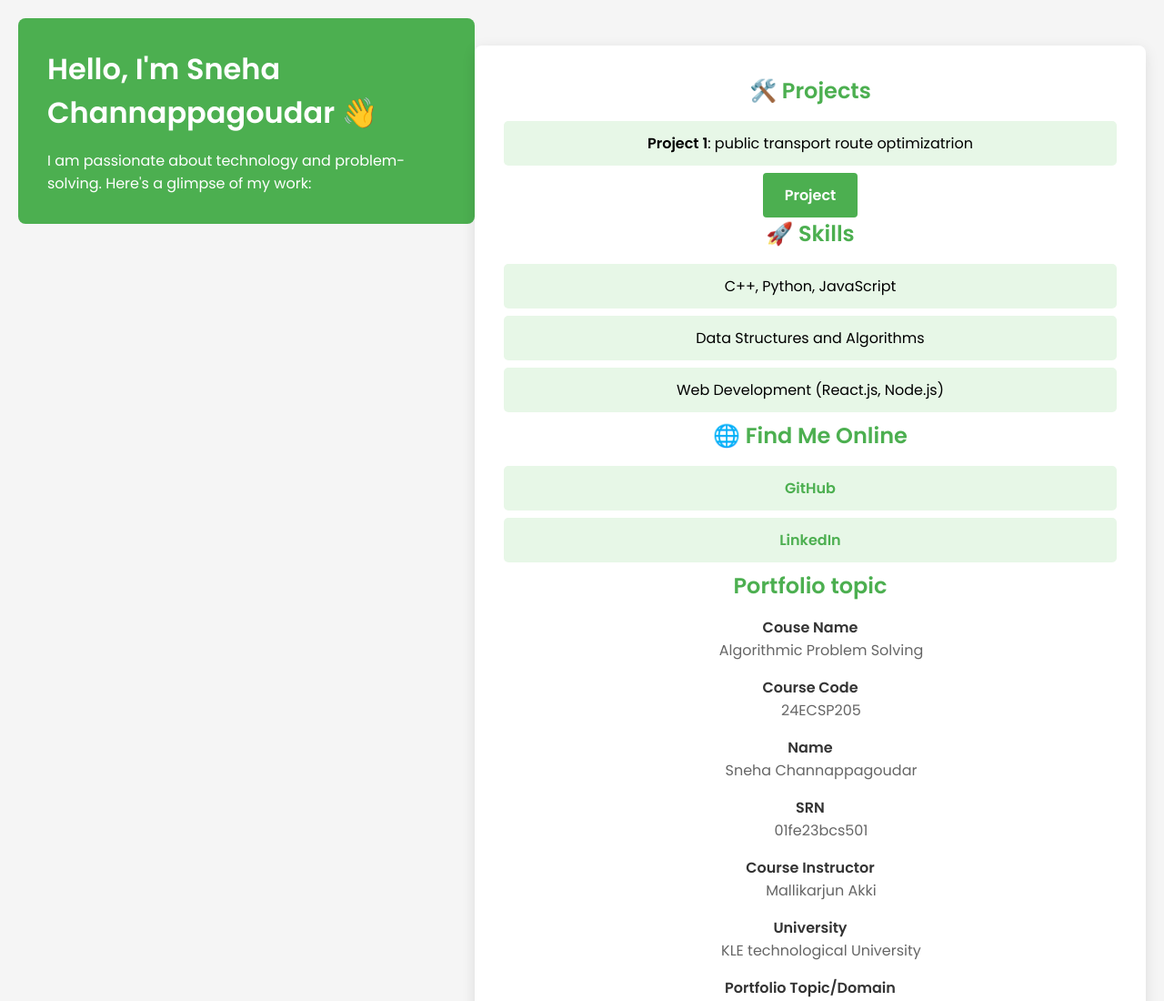
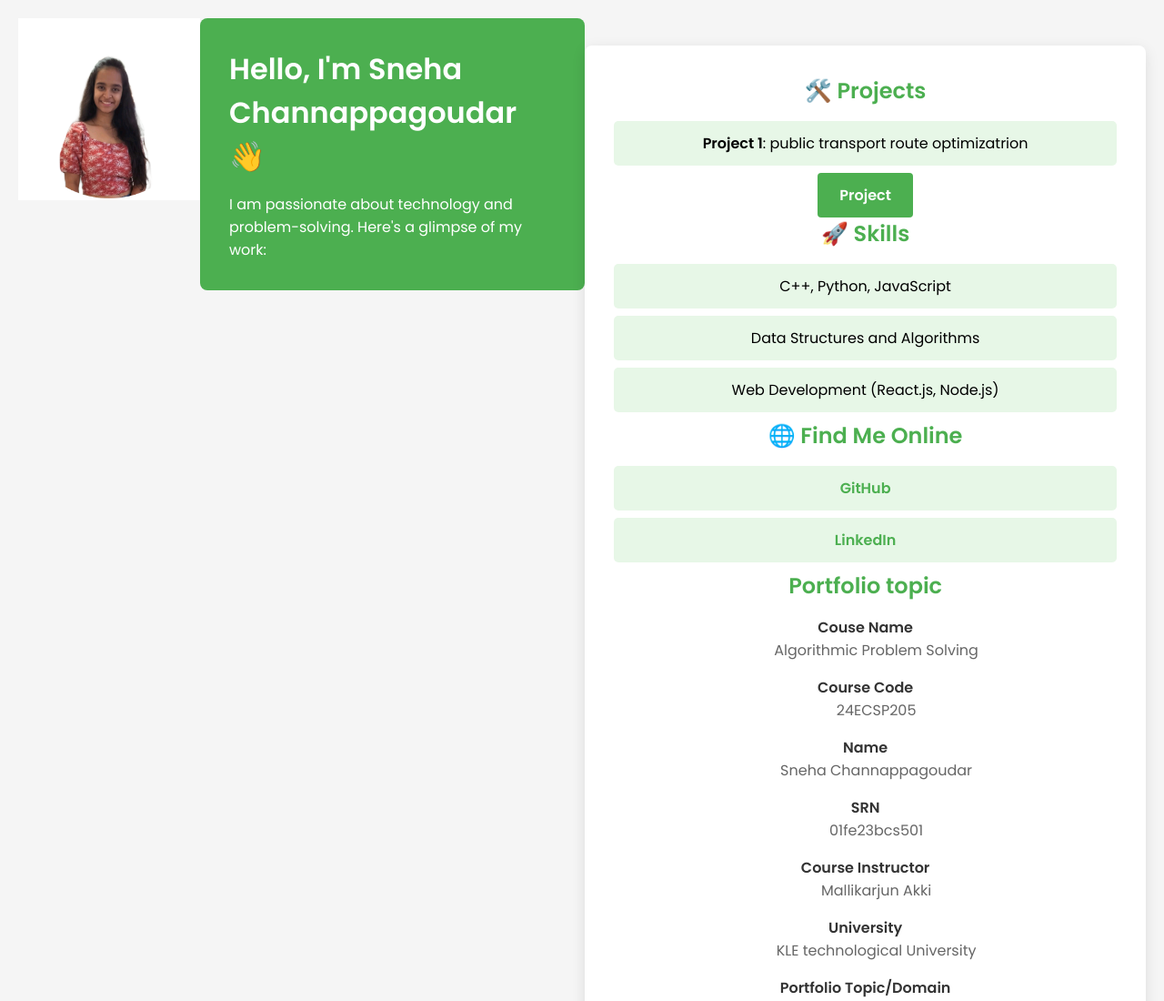
Before and after one commit to Sneha-C-02/routeoptimization.github.io, a plain HTML site: page index.html in a window 1280 px wide. Shown: the top 1100 px of the page at 91% size. Drawn offline with Linux system fonts and the light colour scheme.

Commit message:
Update index.html

```diff
--- a/index.html
+++ b/index.html
@@ -8,6 +8,7 @@
     <link href="https://fonts.googleapis.com/css2?family=Poppins:wght@300;400;600&display=swap" rel="stylesheet">
 </head>
 <body>
+    <img src="asset/sneha.png" alt="Profile Picture" width="200">
 
  <header>
         <h1>Hello, I'm Sneha Channappagoudar 👋</h1>
```
